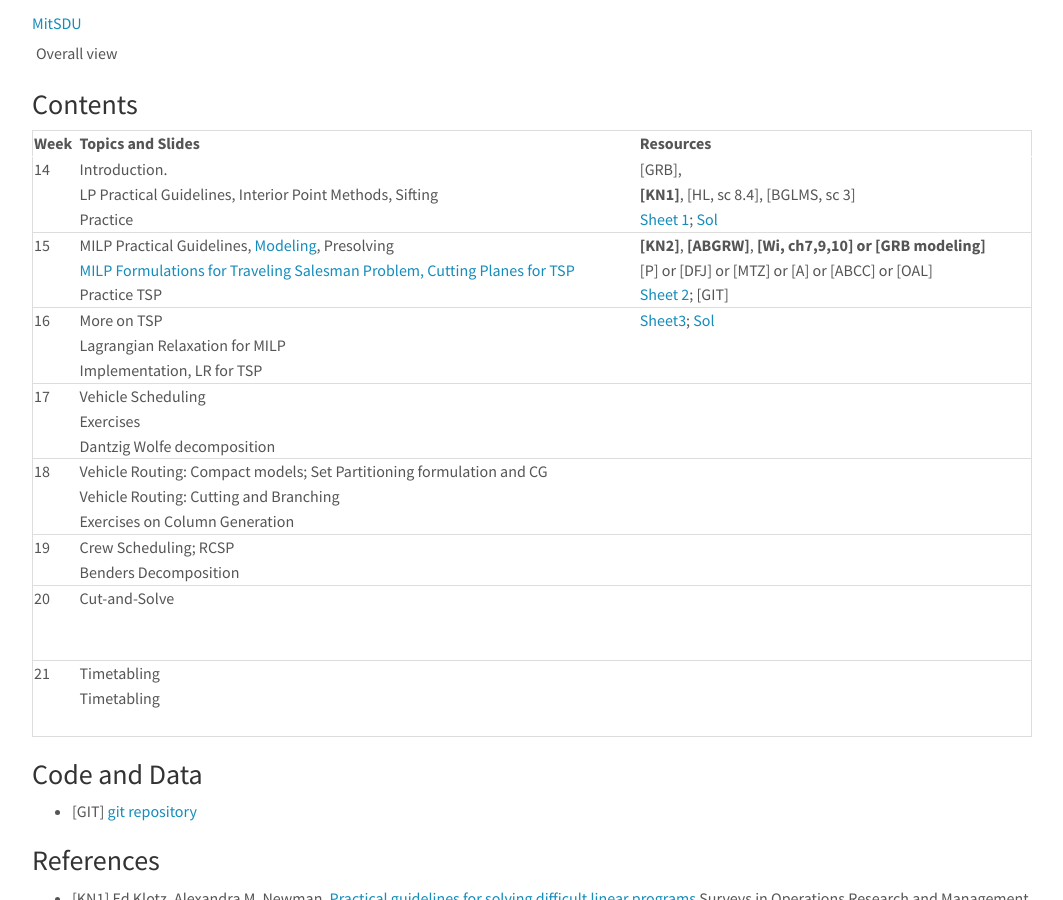
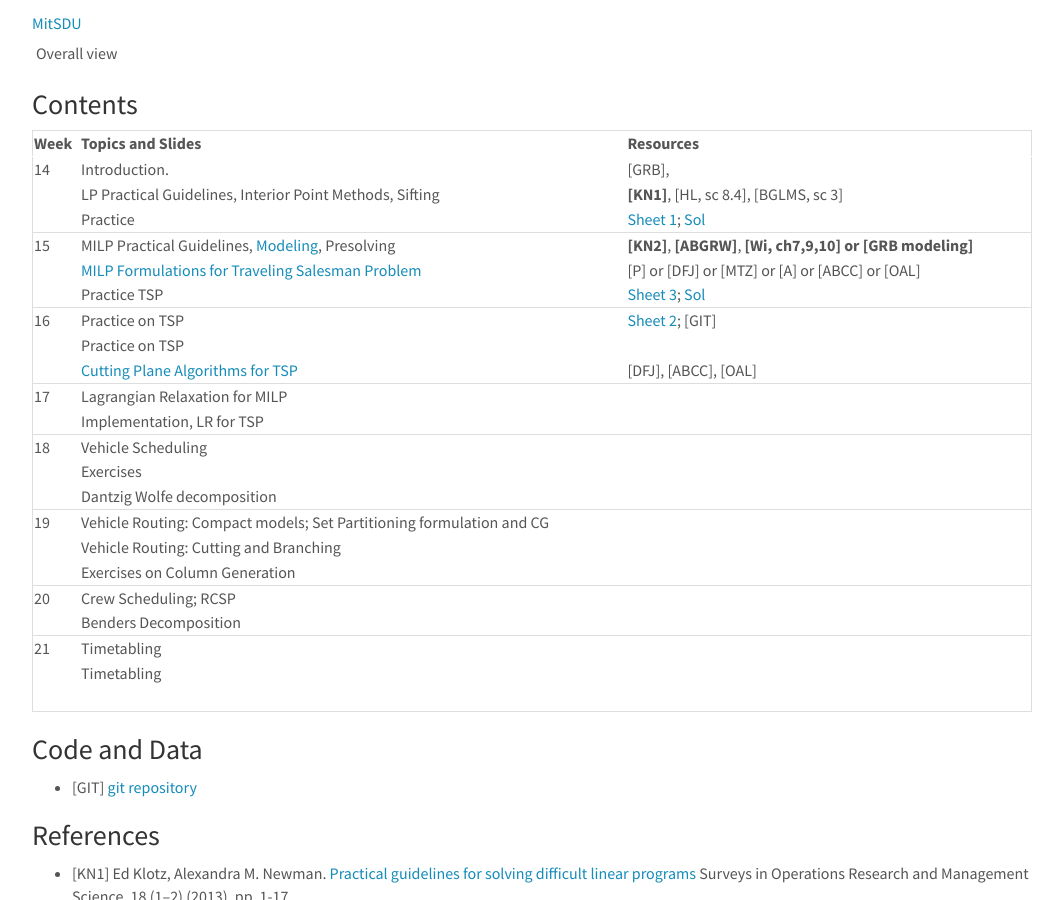
Before and after one commit to DM872/dm872.github.io, a Jekyll site: the page built from index.md, in a window 1280 px wide and 900 px high, scrolled down 422 px. Shown: the whole window, without its empty margins (108-1171 px from the left). Built offline with Jekyll 4.4.1, drawn with Linux system fonts in a browser that asks for light colours; nearby versions of some CDN libraries; comment, search, counter and statistics services are not loaded.

Commit message:
added material week 16

```diff
--- a/index.md
+++ b/index.md
@@ -52,39 +52,38 @@ w3.includeHTML();
 
 
 
-| Week | Topics and Slides                                                              | Resources                                                    |
-|------+--------------------------------------------------------------------------------+--------------------------------------------------------------|
-|   14 | Introduction.                                                                  | [GRB],                                                       |
-|      | LP Practical Guidelines, Interior Point Methods, Sifting                       | **[KN1]**, [HL, sc 8.4], [BGLMS, sc 3]                       |
-|      | Practice                                                                       | [Sheet 1][11]; [Sol][81]                                     |
-|------+--------------------------------------------------------------------------------+--------------------------------------------------------------|
-|   15 | MILP Practical Guidelines, [Modeling][56], Presolving                          | **[KN2]**, **[ABGRW]**, **[Wi, ch7,9,10] or [GRB modeling]** |
-|      | [MILP Formulations for Traveling Salesman Problem, Cutting Planes for TSP][53] | [P] or [DFJ] or [MTZ] or [A] or [ABCC] or [OAL]              |
-|      | Practice TSP                                                                   | [Sheet 2][12]; [GIT]                                         |
-|------+--------------------------------------------------------------------------------+--------------------------------------------------------------|
-|   16 | More on TSP                                                                    | [Sheet3][13]; [Sol][82]                                      |
-|      | Lagrangian Relaxation for MILP                                                 |                                                              |
-|      | Implementation, LR for TSP                                                     |                                                              |
-|------+--------------------------------------------------------------------------------+--------------------------------------------------------------|
-|   17 | Vehicle Scheduling                                                             |                                                              |
-|      | Exercises                                                                      |                                                              |
-|      | Dantzig Wolfe decomposition                                                    |                                                              |
-|------+--------------------------------------------------------------------------------+--------------------------------------------------------------|
-|   18 | Vehicle Routing: Compact models; Set Partitioning formulation and CG           |                                                              |
-|      | Vehicle Routing: Cutting and Branching                                         |                                                              |
-|      | Exercises on Column Generation                                                 |                                                              |
-|------+--------------------------------------------------------------------------------+--------------------------------------------------------------|
-|   19 | Crew Scheduling; RCSP                                                          |                                                              |
-|      | Benders Decomposition                                                          |                                                              |
-|------+--------------------------------------------------------------------------------+--------------------------------------------------------------|
-|   20 | Cut-and-Solve                                                                  |                                                              |
-|      |                                                                                |                                                              |
-|      |                                                                                |                                                              |
-|------+--------------------------------------------------------------------------------+--------------------------------------------------------------|
-|   21 | Timetabling                                                                    |                                                              |
-|      | Timetabling                                                                    |                                                              |
-|      |                                                                                |                                                              |
-|------+--------------------------------------------------------------------------------+--------------------------------------------------------------|
+| Week | Topics and Slides                                                    | Resources                                                    |
+|------+----------------------------------------------------------------------+--------------------------------------------------------------|
+|   14 | Introduction.                                                        | [GRB],                                                       |
+|      | LP Practical Guidelines, Interior Point Methods, Sifting             | **[KN1]**, [HL, sc 8.4], [BGLMS, sc 3]                       |
+|      | Practice                                                             | [Sheet 1][11]; [Sol][81]                                     |
+|------+----------------------------------------------------------------------+--------------------------------------------------------------|
+|   15 | MILP Practical Guidelines, [Modeling][56], Presolving                | **[KN2]**, **[ABGRW]**, **[Wi, ch7,9,10] or [GRB modeling]** |
+|      | [MILP Formulations for Traveling Salesman Problem][53]               | [P] or [DFJ] or [MTZ] or [A] or [ABCC] or [OAL]              |
+|      | Practice TSP                                                         | [Sheet 3][13]; [Sol][82]                                     |
+|------+----------------------------------------------------------------------+--------------------------------------------------------------|
+|   16 | Practice on TSP                                                      | [Sheet 2][12]; [GIT]                                         |
+|      | Practice on TSP                                                      |                                                              |
+|      | [Cutting Plane Algorithms for TSP][54]                               | [DFJ], [ABCC], [OAL]                                         |
+|------+----------------------------------------------------------------------+--------------------------------------------------------------|
+|   17 | Lagrangian Relaxation for MILP                                       |                                                              |
+|      | Implementation, LR for TSP                                           |                                                              |
+|------+----------------------------------------------------------------------+--------------------------------------------------------------|
+|   18 | Vehicle Scheduling                                                   |                                                              |
+|      | Exercises                                                            |                                                              |
+|      | Dantzig Wolfe decomposition                                          |                                                              |
+|------+----------------------------------------------------------------------+--------------------------------------------------------------|
+|   19 | Vehicle Routing: Compact models; Set Partitioning formulation and CG |                                                              |
+|      | Vehicle Routing: Cutting and Branching                               |                                                              |
+|      | Exercises on Column Generation                                       |                                                              |
+|------+----------------------------------------------------------------------+--------------------------------------------------------------|
+|   20 | Crew Scheduling; RCSP                                                |                                                              |
+|      | Benders Decomposition                                                |                                                              |
+|------+----------------------------------------------------------------------+--------------------------------------------------------------|
+|   21 | Timetabling                                                          |                                                              |
+|      | Timetabling                                                          |                                                              |
+|      |                                                                      |                                                              |
+|------+----------------------------------------------------------------------+--------------------------------------------------------------|
 
 
 
@@ -223,7 +222,7 @@ w3.includeHTML();
 [51]: {{ "/assets/dm872-lec1-handout.pdf" | absolute_url }}
 [52]: {{ "/assets/dm872-preprocessing-handout.pdf" | absolute_url }}
 [53]: {{ "/assets/dm872-TSP_Formulations.pdf" | absolute_url }}
-[54]: {{ "/assets/dm872-netflow_plus.pdf" | absolute_url }}
+[54]: {{ "/assets/TSP_210422_111820.pdf" | absolute_url }}
 [55]: {{ "/assets/dm872-cut-n-solve-handout.pdf" | absolute_url }}
 [56]: {{ "/assets/dm872-modeling_2-handout.pdf" | absolute_url }}
 [57]: {{ "/assets/dm872-timetabling_2-handout.pdf" | absolute_url }}
```
Also changed, not shown: other parts of index.md (+1 -1 lines), 1 other file.
